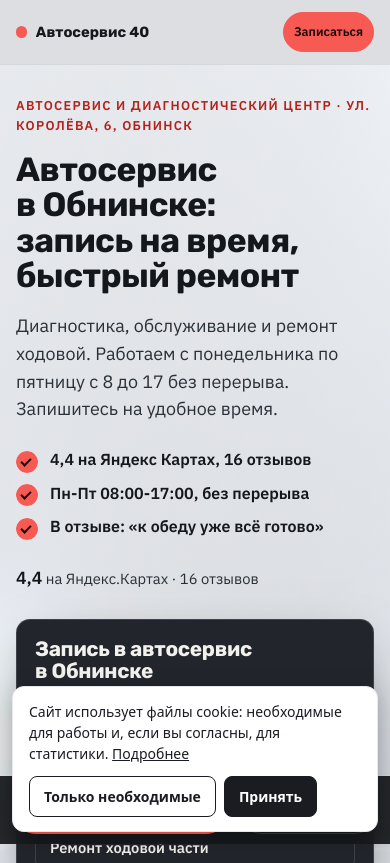
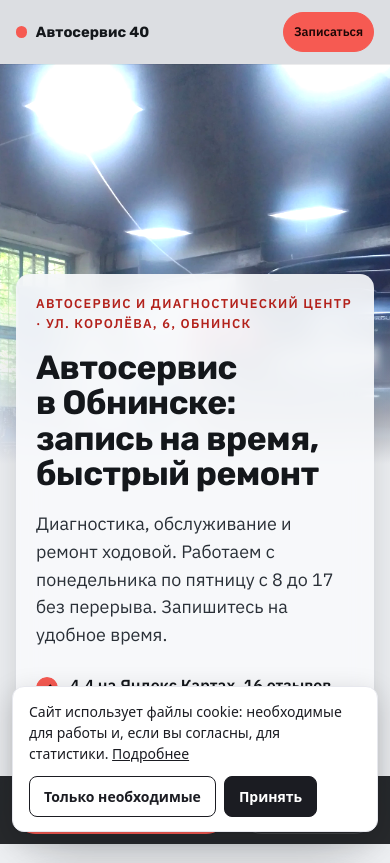
Before and after one commit to ajax55sv-cell/avtoservis-40-obninsk, a plain HTML site: page index.html in a window 390 px wide. Shown: the top 863 px of the page. Drawn offline with Linux system fonts and the light colour scheme.

Commit message:
Первый экран: фото бокса видно, текст на светлой карточке

```diff
--- a/style-prod.css
+++ b/style-prod.css
@@ -234,3 +234,20 @@ html, body { overflow-x: clip; }
 
 /* n03v2 */
 @media (max-width: 880px) { .s-photos { grid-template-columns: 1fr; } .s-photos figure:first-child img { aspect-ratio: 16 / 10; } }
+
+/* n03v3 */
+/* фото бокса видно по-настоящему: без светлой пелены, текст на матовой светлой карточке, виджет слегка прозрачный */
+.s-hero__bg::before { display: none; }
+.s-hero__bg img { opacity: 1; filter: saturate(1.05) brightness(1.12) contrast(1.03); object-position: 55% 50%; }
+.s-hero__bg::after { background: linear-gradient(180deg, transparent 0%, transparent 86%, var(--c-canvas) 100%); }
+.s-hero__text { background: color-mix(in srgb, #f3f5f8 86%, transparent); -webkit-backdrop-filter: blur(12px); backdrop-filter: blur(12px);
+  padding: clamp(20px, 3vw, 34px); border-radius: var(--r); box-shadow: 0 18px 50px -24px rgb(20 23 27 / .45); }
+.s-hero__widget { background: color-mix(in srgb, var(--c-surface) 90%, transparent); -webkit-backdrop-filter: blur(10px); backdrop-filter: blur(10px); border-radius: var(--r); }
+@media (max-width: 880px) {
+  .s-hero { padding-top: 0; }
+  .s-hero__bg { height: 100%; }
+  .s-hero__bg::before { display: block; background: var(--hero-light); z-index: -1; }
+  .s-hero__bg img { height: 400px; opacity: 1 !important; object-position: 66% 50% !important; }
+  .s-hero__bg::after { inset: 0 0 auto 0; height: 400px; background: linear-gradient(180deg, transparent 0%, transparent 62%, var(--hero-light) 100%); }
+  .s-hero__text { margin-top: 210px; background: color-mix(in srgb, #f8f9fb 92%, transparent); }
+}
```
